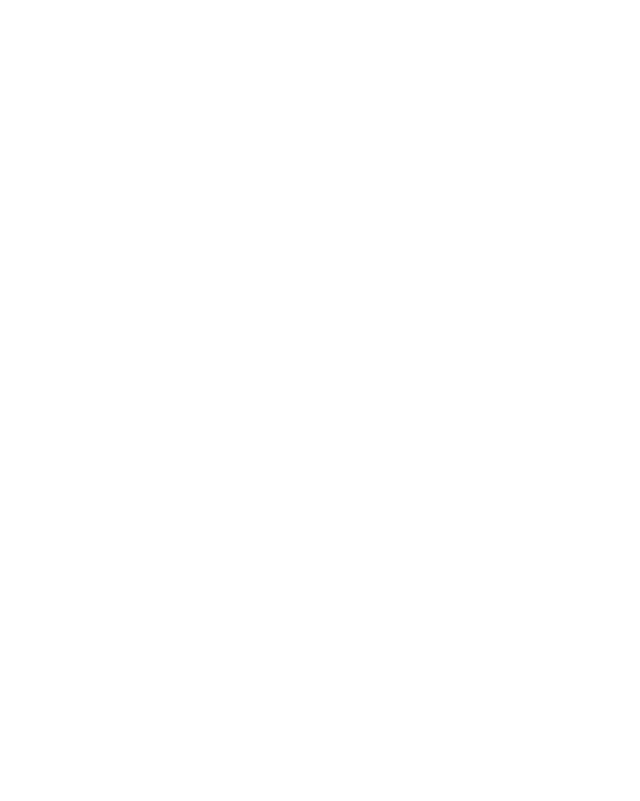
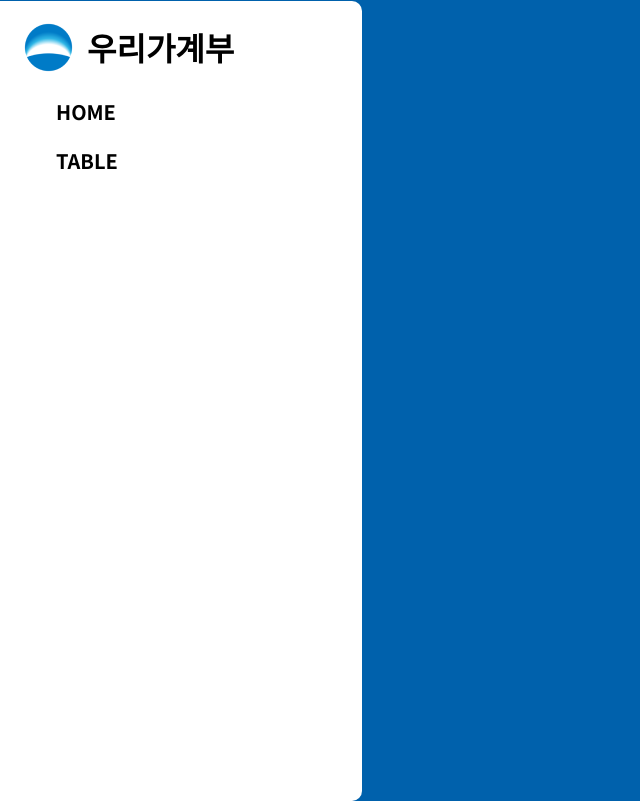
Before and after one commit to woorifisa-service-dev-4th/frontend-1st-woori-account-book, a plain HTML site: page index.html in a window 1280 px wide. Shown: the whole page, without its empty margins (0-640 px from the left). Drawn offline with Linux system fonts and the light colour scheme.

Commit message:
Feat: 메뉴 탭 구현

```diff
--- a/index.html
+++ b/index.html
@@ -1,17 +1,28 @@
 <!DOCTYPE html>
 <html lang="en">
     <head>
-    <meta charset="UTF-8">
-    <meta name="viewport" content="width=device-width, initial-scale=1.0">
-    <link href="https://fonts.googleapis.com/css2?family=Noto+Sans+KR:wght@400;700&display=swap" rel="stylesheet">
+        <meta charset="UTF-8" />
+        <meta name="viewport" content="width=device-width, initial-scale=1.0" />
+        <link
+            href="https://fonts.googleapis.com/css2?family=Noto+Sans+KR:wght@400;700&display=swap"
+            rel="stylesheet"
+        />
+        <link rel="stylesheet" href="style.css" />
         <style>
             body {
-            font-family: 'Noto Sans KR', sans-serif;
+                font-family: "Noto Sans KR", sans-serif;
             }
         </style>
         <title>Document</title>
     </head>
     <body>
-
+        <nav class="layout_left">
+            <img src="logo.png" class="img_logo" />
+            <p class="layout_logo">우리가계부</p>
+            <div class="container_left_bar">
+                <p class="container_home">HOME</p>
+                <p class="container_table">TABLE</p>
+            </div>
+        </nav>
     </body>
 </html>
--- a/style.css
+++ b/style.css
@@ -0,0 +1,38 @@
+html,
+body {
+    height: 100%;
+    background-color: #0061ac;
+}
+
+nav {
+    width: 30%;
+    height: 100%;
+    background-color: white;
+    display: flex;
+    margin-left: -2%;
+    margin-top: -0.55%;
+    border-radius: 10px;
+}
+
+.img_logo {
+    width: 55px;
+    height: 55px;
+    margin-left: 10%;
+    margin-top: 5%;
+    float: left;
+}
+
+.layout_logo {
+    font-size: 32px;
+    margin-left: 3%;
+    margin-top: 6%;
+    font-weight: bolder;
+}
+
+.container_left_bar {
+    float: left;
+    margin-top: 20%;
+    margin-left: -47%;
+    font-weight: bold;
+    font-size: 20px;
+}
```
Also changed, not shown: logo.png (added). Lines whose indentation alone changed are shown as unchanged.
